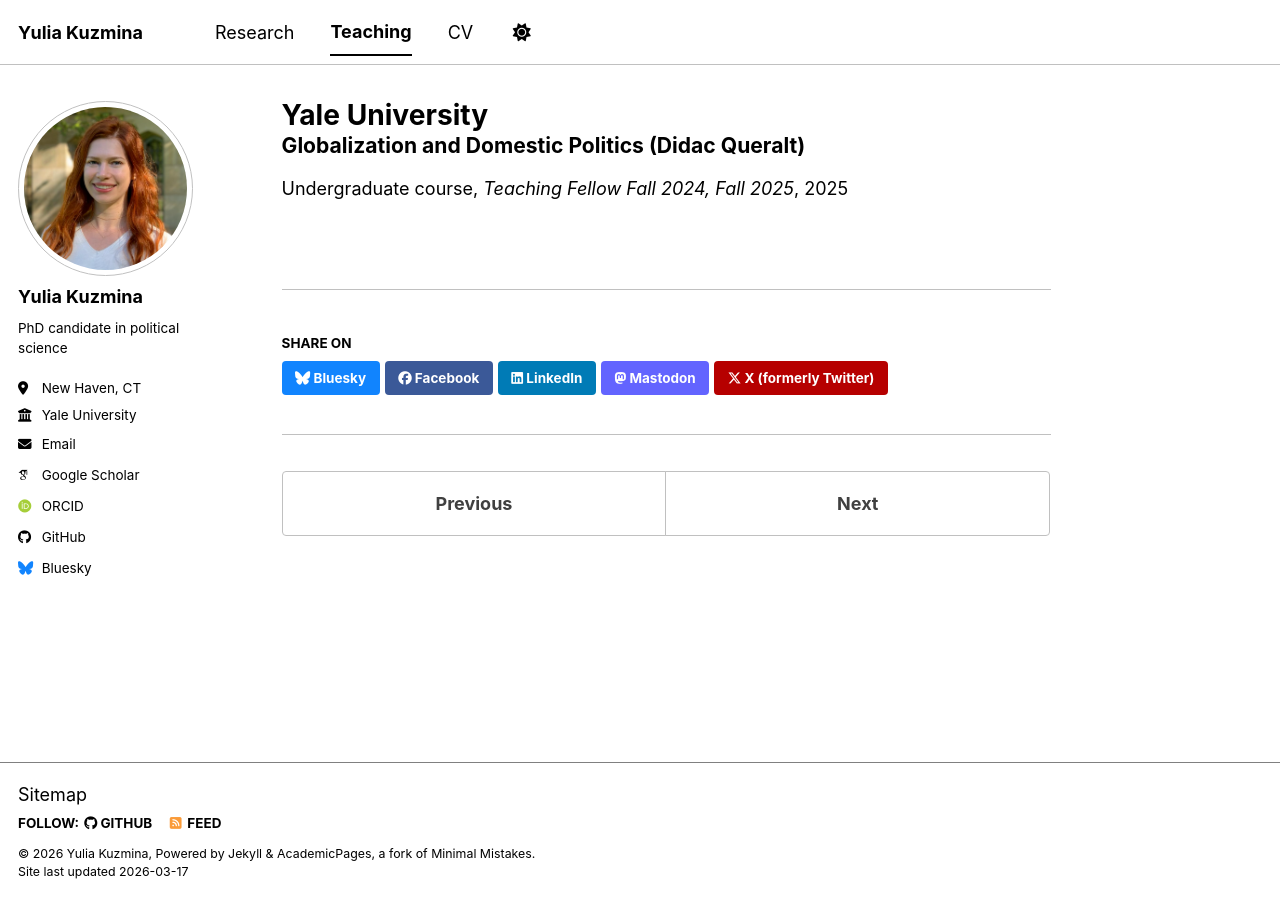
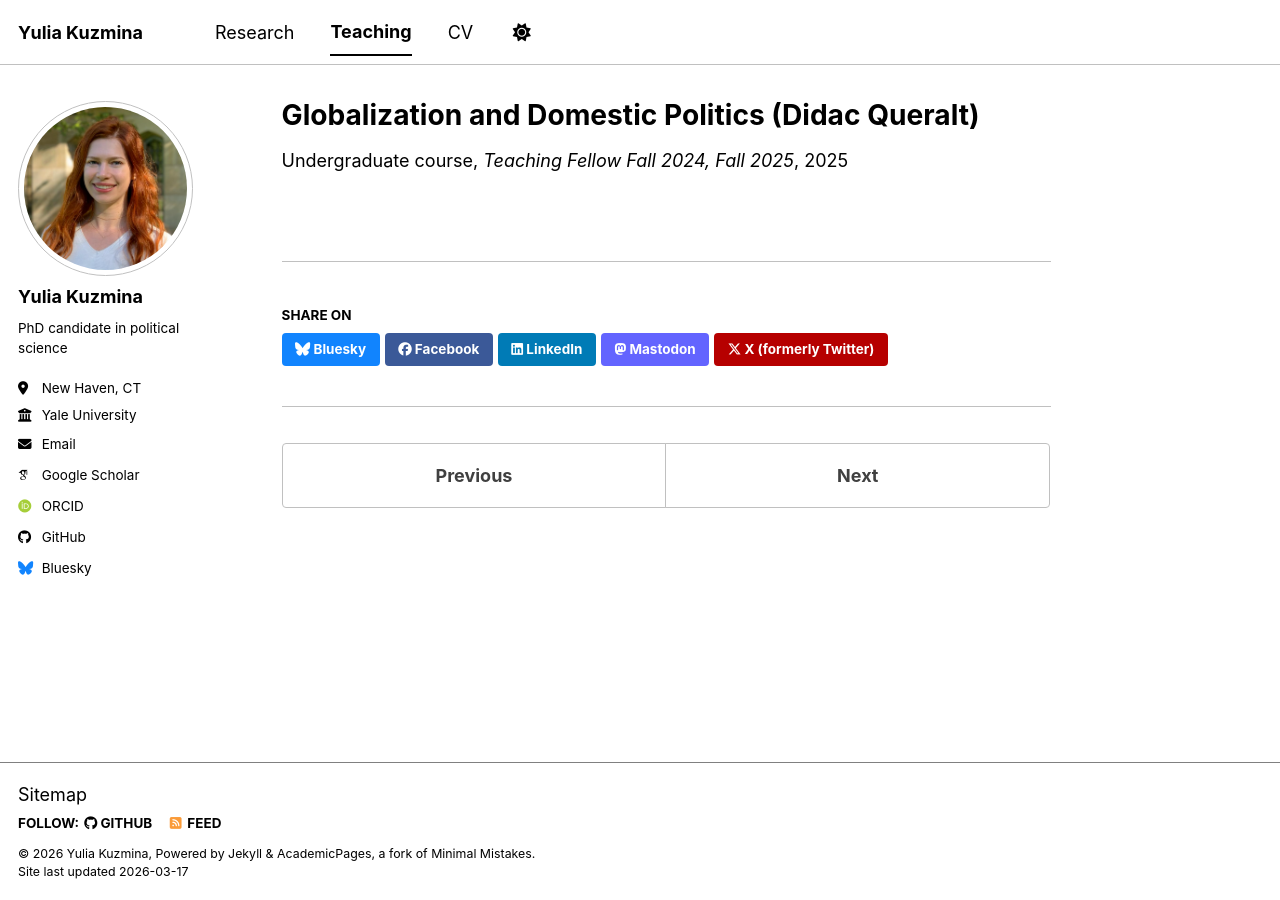
Before and after one commit to yuliakuzmina/yuliakuzmina.github.io, a Jekyll site: the page built from _teaching/2015-spring-teaching-2.md, in a window 1280 px wide. Built offline with Jekyll 4.4.1, drawn with Linux system fonts in a browser that asks for light colours; some web fonts are replaced; a script bundle is joined from its source files by our own code; library files that are not in the unit come from our copies.

Commit message:
Update 2015-spring-teaching-2.md

```diff
--- a/_teaching/2015-spring-teaching-2.md
+++ b/_teaching/2015-spring-teaching-2.md
@@ -1,5 +1,5 @@
 ---
-title: " Yale University <br><small>Globalization and Domestic Politics (Didac Queralt)</small>"
+title: "Globalization and Domestic Politics (Didac Queralt)"
 collection: teaching
 type: "Undergraduate course"
 venue: "Teaching Fellow Fall 2024, Fall 2025"
```
